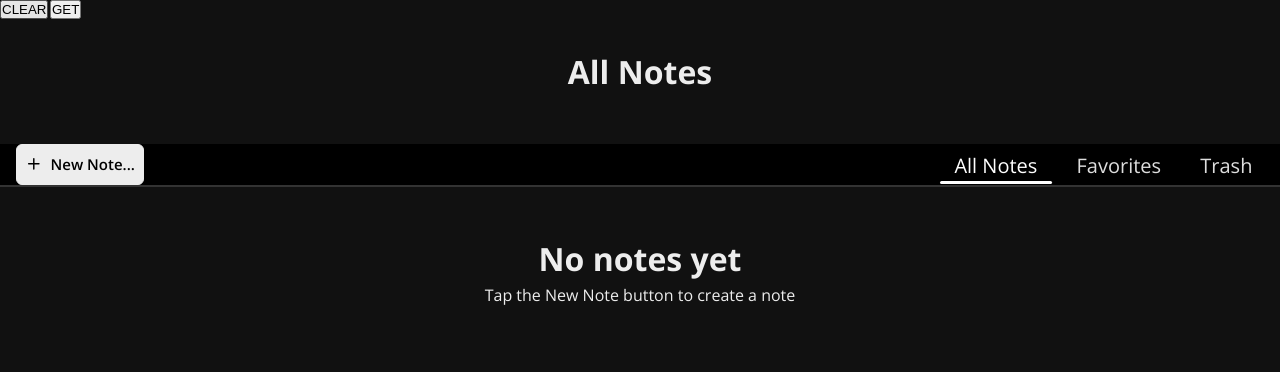
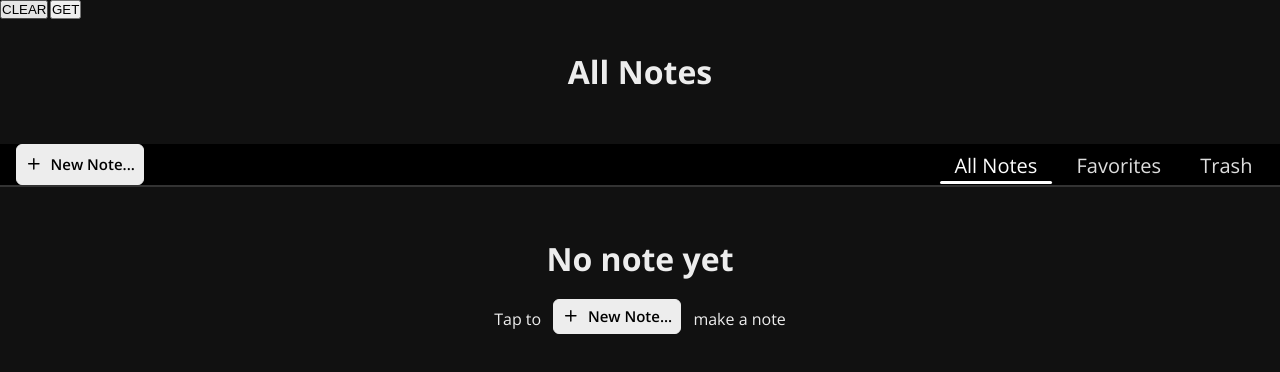
Before and after one commit to fistty/notes-app, a React (Vite) app: page / in a window 1280 px wide. Shown: the top 372 px of the page. Built offline with nearby package versions, Linux system fonts and the light colour scheme.

Commit message:
new note button component

```diff
--- a/src/components/Nav.jsx
+++ b/src/components/Nav.jsx
@@ -1,28 +1,13 @@
 import React from "react";
 import { NavLink } from "react-router-dom";
+import { NewNoteButton } from "./NewNoteButton";
 
 function Nav() {
 	return (
 		<nav className="nav">
 			<ul className="nav-ul">
 				<li className="nav-list nav-list-new">
-					<NavLink className="nav-new" to="/new">
-						<svg
-							stroke="currentColor"
-							fill="none"
-							strokeWidth="2"
-							viewBox="0 0 24 24"
-							strokeLinecap="round"
-							strokeLinejoin="round"
-							height="1.1rem"
-							width="1.1rem"
-							xmlns="http://www.w3.org/2000/svg"
-						>
-							<line x1="12" y1="5" x2="12" y2="19"></line>
-							<line x1="5" y1="12" x2="19" y2="12"></line>
-						</svg>
-						New Note...
-					</NavLink>
+					<NewNoteButton />
 				</li>
 				<li className="nav-list">
 					<NavLink className="nav-a" to="/">
--- /dev/null
+++ b/src/components/NewNoteButton.jsx
@@ -0,0 +1,24 @@
+import React from "react";
+import { NavLink } from "react-router-dom";
+
+export const NewNoteButton = () => {
+	return (
+		<NavLink className="nav-new" to="/new">
+			<svg
+				stroke="currentColor"
+				fill="none"
+				strokeWidth="2"
+				viewBox="0 0 24 24"
+				strokeLinecap="round"
+				strokeLinejoin="round"
+				height="1.1rem"
+				width="1.1rem"
+				xmlns="http://www.w3.org/2000/svg"
+			>
+				<line x1="12" y1="5" x2="12" y2="19"></line>
+				<line x1="5" y1="12" x2="19" y2="12"></line>
+			</svg>
+			New Note...
+		</NavLink>
+	);
+};
--- a/src/components/NoteItem.jsx
+++ b/src/components/NoteItem.jsx
@@ -3,7 +3,7 @@ import { Link } from "react-router-dom";
 
 function NoteItem({ notes }) {
 	const dateFormat = (date) => {
-		let option = { month: "short", day: "numeric" };
+		let option = { month: "short", day: "numeric", weekday: "short" };
 		const formattedDate = new Date(date).toLocaleDateString("en-US", option);
 		return formattedDate;
 	};
--- a/src/pages/Favorite.jsx
+++ b/src/pages/Favorite.jsx
@@ -2,7 +2,7 @@ import React, { useContext, useEffect } from "react";
 import { useNoteContext } from "../contexts/noteContext/useNoteContext";
 
 function Favorite() {
-	const { notes, setPath } = useNoteContext();
+	const { setPath } = useNoteContext();
 	useEffect(() => {
 		setPath("Favorites");
 	}, []);
--- a/src/pages/Home.css
+++ b/src/pages/Home.css
@@ -10,6 +10,13 @@ main {
 
 .home-empty .para-empty {
 	text-align: center;
+	margin-top: 1rem;
+}
+
+.home-empty .para-empty .nav-new {
+	display: inline-flex;
+	margin-inline: 0.5rem;
+	height: 35px;
 }
 
 .home {
--- a/src/pages/Home.jsx
+++ b/src/pages/Home.jsx
@@ -3,6 +3,7 @@ import { PiNotePencilDuotone } from "react-icons/pi";
 import NoteItem from "../components/NoteItem";
 import { useNoteContext } from "../contexts/noteContext/useNoteContext";
 import "./Home.css";
+import { NewNoteButton } from "../components/NewNoteButton";
 
 function Home() {
 	const { notes, setPath } = useNoteContext();
@@ -13,8 +14,10 @@ function Home() {
 	if (notes.length < 1) {
 		return (
 			<div id="home" className="home-empty">
-				<h1>No notes yet</h1>
-				<p className="para-empty">Tap the New Note button to create a note</p>
+				<h1>No note yet</h1>
+				<p className="para-empty">
+					Tap to <NewNoteButton /> make a note
+				</p>
 			</div>
 		);
 	}
```
